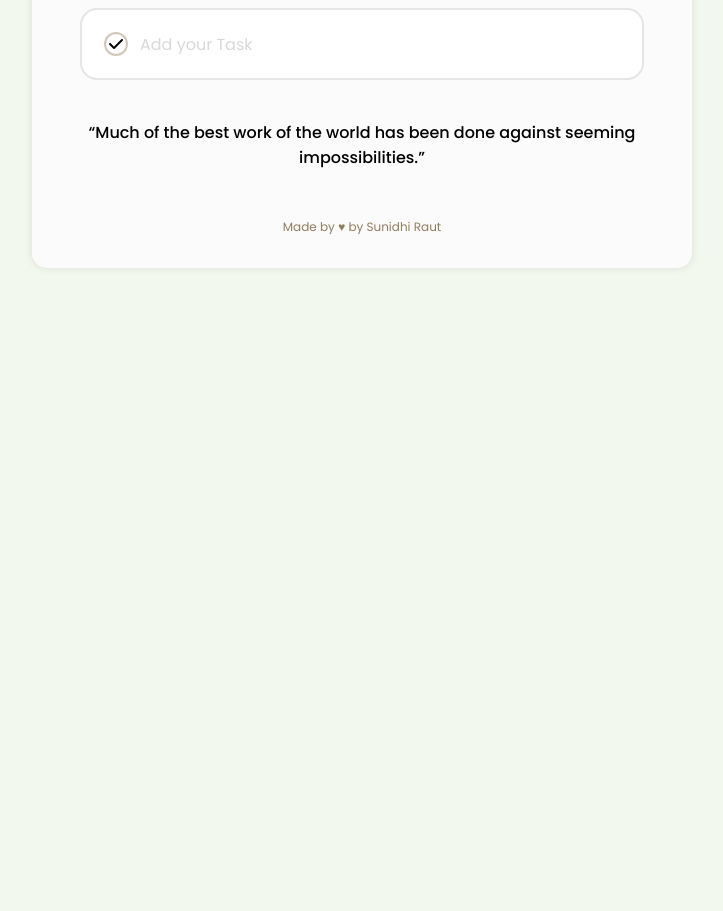
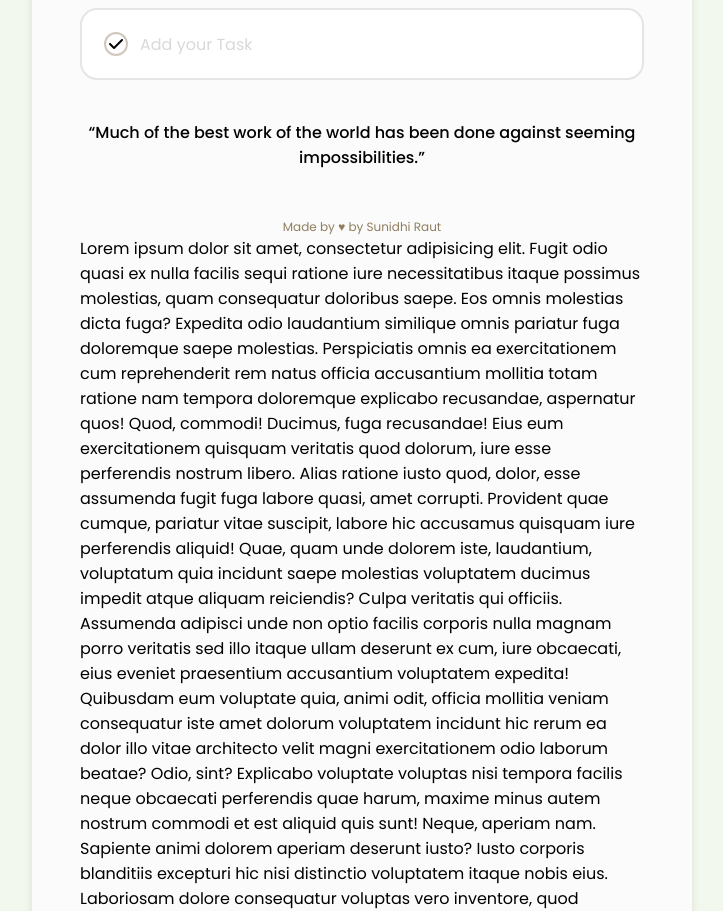
Before and after one commit to sunidhiraut/Project_1, a plain HTML site: page index.html in a window 1280 px wide. Shown: the part 1355-2266 px from the top of the page, without its empty margins (278-1001 px from the left). Before the commit the page ends 1655 px from the top, so only its background shows below. Drawn offline with Linux system fonts and the light colour scheme.

Commit message:
first branch

```diff
--- a/index.html
+++ b/index.html
@@ -48,6 +48,20 @@
             <p class="quote">“Much of the best work of the world has been done against seeming impossibilities.”</p>
             <footer>
                 <p class="mde">Made by &hearts; by Sunidhi Raut</p>
+
+
+                <p>Lorem ipsum dolor sit amet, consectetur adipisicing elit. Fugit odio quasi ex nulla facilis sequi ratione iure necessitatibus itaque possimus molestias, quam consequatur doloribus saepe. Eos omnis molestias dicta fuga?
+                Expedita odio laudantium similique omnis pariatur fuga doloremque saepe molestias. Perspiciatis omnis ea exercitationem cum reprehenderit rem natus officia accusantium mollitia totam ratione nam tempora doloremque explicabo recusandae, aspernatur quos!
+                Quod, commodi! Ducimus, fuga recusandae! Eius eum exercitationem quisquam veritatis quod dolorum, iure esse perferendis nostrum libero. Alias ratione iusto quod, dolor, esse assumenda fugit fuga labore quasi, amet corrupti.
+                Provident quae cumque, pariatur vitae suscipit, labore hic accusamus quisquam iure perferendis aliquid! Quae, quam unde dolorem iste, laudantium, voluptatum quia incidunt saepe molestias voluptatem ducimus impedit atque aliquam reiciendis?
+                Culpa veritatis qui officiis. Assumenda adipisci unde non optio facilis corporis nulla magnam porro veritatis sed illo itaque ullam deserunt ex cum, iure obcaecati, eius eveniet praesentium accusantium voluptatem expedita!
+                Quibusdam eum voluptate quia, animi odit, officia mollitia veniam consequatur iste amet dolorum voluptatem incidunt hic rerum ea dolor illo vitae architecto velit magni exercitationem odio laborum beatae? Odio, sint?
+                Explicabo voluptate voluptas nisi tempora facilis neque obcaecati perferendis quae harum, maxime minus autem nostrum commodi et est aliquid quis sunt! Neque, aperiam nam. Sapiente animi dolorem aperiam deserunt iusto?
+                Iusto corporis blanditiis excepturi hic nisi distinctio voluptatem itaque nobis eius. Laboriosam dolore consequatur voluptas vero inventore, quod obcaecati exercitationem nostrum. Blanditiis qui quia laboriosam delectus non provident similique voluptas.
+                Ratione laboriosam repudiandae deleniti voluptatem reprehenderit et tempora consequatur illum quod, at dignissimos, in nisi mollitia temporibus atque? Reiciendis quos aut, explicabo in enim laboriosam exercitationem tempore possimus ad ducimus.
+                Labore in odit nisi repudiandae consequuntur? Quis, amet aperiam facilis architecto illum quod numquam placeat nemo porro ad tenetur cum sunt? Ex velit sit voluptates libero autem! Ipsam, porro ea?
+                Laboriosam atque, maxime, animi ducimus accusantium ipsam veritatis quod unde voluptates possimus quis doloribus a harum alias debitis, quae mollitia cum libero assumenda soluta natus recusandae officiis! Nulla, totam inventore.
+                Perferendis facere, quia est hic nihil quod iste itaque veniam nam repudiandae. Ab fugiat earum ipsa culpa aperiam eligendi pariatur necessitatibus molestias, praesentium repudiandae alias quis ratione blanditiis atque ut.</p>
             </footer>
 
         </div>
```
